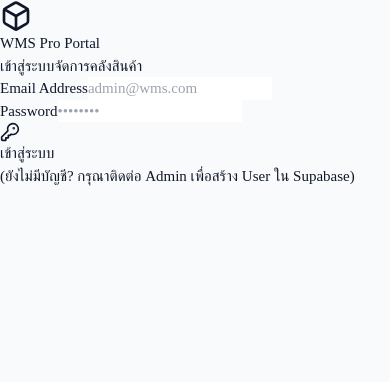
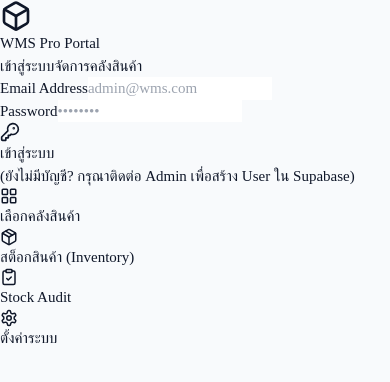
Before and after one commit to teaingtit/WMSCPP, a Next.js app: page /login in a window 390 px wide. Shown: the top 382 px of the page. Built offline with nearby package versions, Linux system fonts and the light colour scheme.

Commit message:
feat(ui): add bottom nav for mobile and table stacker utility

```diff
--- a/src/app/layout.tsx
+++ b/src/app/layout.tsx
@@ -4,6 +4,8 @@
 import './globals.css';
 import { Toaster } from 'sonner';
 import GlobalLoadingProvider from '@/components/providers/GlobalLoadingProvider';
+import BottomNav from '@/components/ui/BottomNav';
+import TableStacker from '@/components/ui/TableStacker';
 
 const inter = Inter({ subsets: ['latin'], variable: '--font-inter' });
 const sarabun = Sarabun({
@@ -34,6 +36,8 @@
         {/* ✅ ห่อ GlobalLoadingProvider ไว้ชั้นนอกสุด (แต่ใน body) */}
         <GlobalLoadingProvider>
           <div className="app-container">{children}</div>
+          <BottomNav />
+          <TableStacker />
           <Toaster position="top-center" richColors />
         </GlobalLoadingProvider>
       </body>
--- /dev/null
+++ b/src/components/ui/BottomNav.tsx
@@ -0,0 +1,56 @@
+'use client';
+
+import Link from 'next/link';
+import { usePathname, useParams } from 'next/navigation';
+import React from 'react';
+import { Package, LayoutGrid } from 'lucide-react';
+import { MENU_ITEMS } from '@/lib/constants';
+import { cn } from '@/lib/utils';
+
+export default function BottomNav() {
+  const pathname = usePathname();
+  const params = useParams();
+  const warehouseId = params?.['warehouseId'] as string | undefined;
+
+  const items = [
+    MENU_ITEMS.find((m) => m.matchPath === '/dashboard'),
+    MENU_ITEMS.find((m) => m.matchPath === '/inventory') || {
+      title: 'Inventory',
+      href: `/dashboard/${warehouseId || ''}/inventory`,
+      icon: Package,
+      matchPath: '/inventory',
+    },
+    MENU_ITEMS.find((m) => m.matchPath === '/audit'),
+    MENU_ITEMS.find((m) => m.matchPath === '/settings'),
+  ].filter(Boolean) as typeof MENU_ITEMS;
+
+  return (
+    <nav className="fixed inset-x-0 bottom-0 z-50 bg-slate-900/90 backdrop-blur-sm border-t border-white/10 lg:hidden">
+      <div className="max-w-7xl mx-auto px-4 sm:px-6 lg:px-8">
+        <div className="flex items-center justify-between h-14">
+          {items.map((item) => {
+            const realHref = item.href.replace('[warehouseId]', warehouseId || '');
+            const isActive = pathname?.startsWith(realHref);
+            const Icon = item.icon || LayoutGrid;
+            return (
+              <Link
+                key={item.href}
+                href={realHref}
+                className={cn(
+                  'flex-1 flex flex-col items-center justify-center py-1 text-xs font-medium transition-colors',
+                  isActive ? 'text-primary-foreground' : 'text-slate-300',
+                )}
+              >
+                <Icon
+                  size={18}
+                  className={isActive ? 'text-primary-foreground' : 'text-slate-400'}
+                />
+                <span className="mt-0.5">{item.title}</span>
+              </Link>
+            );
+          })}
+        </div>
+      </div>
+    </nav>
+  );
+}
--- /dev/null
+++ b/src/components/ui/TableStacker.tsx
@@ -0,0 +1,77 @@
+'use client';
+
+import { useEffect, useState } from 'react';
+
+// A lightweight client utility that converts tables with `data-stack="true"`
+// into stacked card lists on small screens. It will replace the table with
+// a responsive card column when viewport width <= 640px and restore the
+// original table when the viewport is larger.
+
+export default function TableStacker() {
+  const [enabled, setEnabled] = useState(false);
+
+  useEffect(() => {
+    if (typeof window === 'undefined') return;
+
+    const mq = window.matchMedia('(max-width: 640px)');
+
+    function apply() {
+      const tables = Array.from(
+        document.querySelectorAll('table[data-stack="true"]'),
+      ) as HTMLTableElement[];
+      tables.forEach((table, idx) => {
+        const wrapperId = `stacked-${idx}`;
+        if (mq.matches) {
+          // build cards
+          const thead = Array.from(table.querySelectorAll('thead th')).map(
+            (th) => th.textContent?.trim() || '',
+          );
+          const rows = Array.from(table.querySelectorAll('tbody tr'));
+          const container = document.createElement('div');
+          container.className = 'stacked-cards space-y-3 p-3';
+          container.id = wrapperId;
+
+          rows.forEach((tr) => {
+            const cells = Array.from(tr.querySelectorAll('td'));
+            const card = document.createElement('div');
+            card.className = 'bg-white/5 border border-white/5 rounded-xl p-3';
+            cells.forEach((td, i) => {
+              const label = thead[i] || '';
+              const rowItem = document.createElement('div');
+              rowItem.className = 'flex justify-between text-sm mb-1';
+              const spanLabel = document.createElement('div');
+              spanLabel.className = 'text-muted-foreground text-xs';
+              spanLabel.textContent = label;
+              const spanValue = document.createElement('div');
+              spanValue.className = 'text-foreground font-medium';
+              spanValue.innerHTML = td.innerHTML;
+              rowItem.appendChild(spanLabel);
+              rowItem.appendChild(spanValue);
+              card.appendChild(rowItem);
+            });
+            container.appendChild(card);
+          });
+
+          // Hide original table and insert container
+          table.style.display = 'none';
+          if (!document.getElementById(wrapperId)) {
+            table.parentNode?.insertBefore(container, table.nextSibling);
+          }
+        } else {
+          // restore
+          const existing = document.getElementById(wrapperId);
+          if (existing) existing.remove();
+          table.style.display = '';
+        }
+      });
+    }
+
+    apply();
+    mq.addEventListener('change', apply);
+    setEnabled(true);
+    return () => mq.removeEventListener('change', apply);
+  }, []);
+
+  if (!enabled) return null;
+  return null;
+}
```
